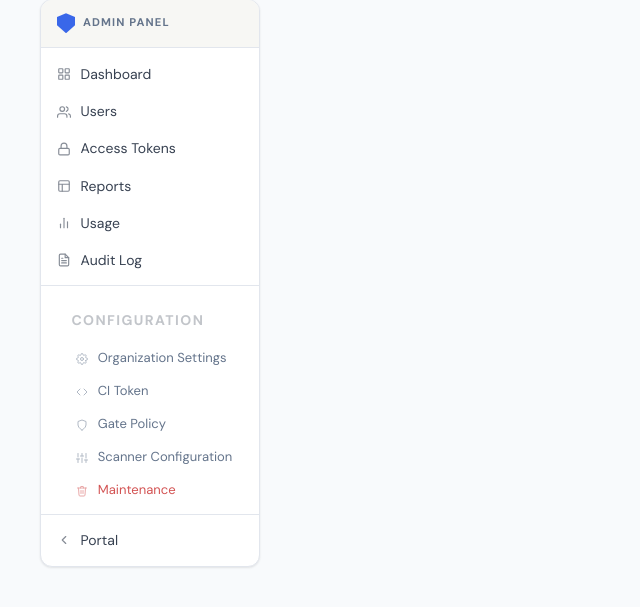
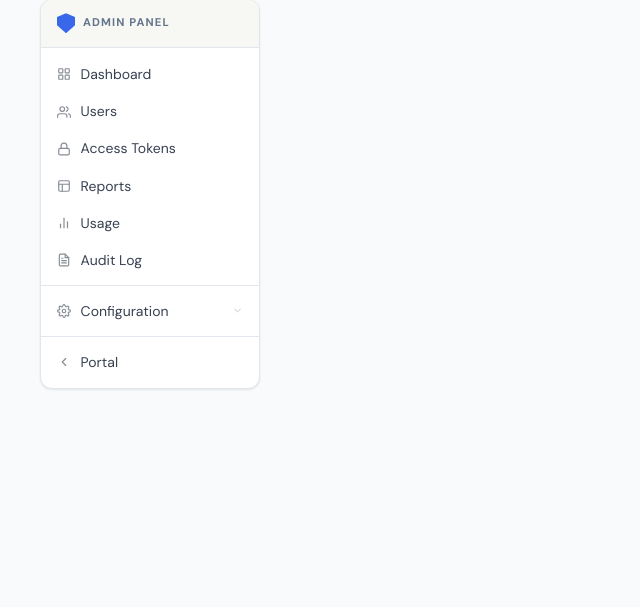
Before and after one commit to Phrase-Sandbox/davidayo-sec-scan-test, a Python web app: template src/security_scanner/tokens/templates/admin_base.html in a window 1280 px wide. Shown: the part 92-699 px from the top of the page, without its empty margins (0-640 px from the left). Run offline with Jinja, Linux system fonts and the light colour scheme; the template is opened without the code that fills it, so the values that code supplies are empty.

Commit message:
modified:   src/security_scanner/tokens/admin_panel.py

```diff
--- a/src/security_scanner/tokens/admin_panel.py
+++ b/src/security_scanner/tokens/admin_panel.py
@@ -48,6 +48,7 @@ from security_scanner.tokens.models import (
     OrgSettings,
     ScannerSettings,
     ScanRecord,
+    ScanStatus,
     User,
     UserRole,
 )
--- a/src/security_scanner/tokens/templates/admin_base.html
+++ b/src/security_scanner/tokens/templates/admin_base.html
@@ -57,27 +57,49 @@
   }
 
   .admin-sidebar-nav { padding: 0.5rem 0; }
-  .admin-sidebar-section {
-    padding: 0.6rem 0.9rem 0.2rem;
-    font-size: 0.62rem;
-    font-weight: 700;
-    text-transform: uppercase;
-    letter-spacing: 0.1em;
+
+  /* Collapsible nav group (Configuration) */
+  .nav-expand-row {
+    display: flex;
+    align-items: stretch;
+  }
+  .nav-expand-row > a {
+    flex: 1;
+    min-width: 0;
+  }
+  .nav-expand-btn {
+    width: 30px;
+    flex-shrink: 0;
+    background: none;
+    border: none;
+    cursor: pointer;
     color: var(--muted);
-    opacity: 0.55;
+    opacity: 0.45;
+    display: flex;
+    align-items: center;
+    justify-content: center;
+    padding: 0;
+    transition: opacity 0.1s, background 0.1s;
   }
-  .admin-sidebar-section a {
-    font-size: 0.62rem;
-    font-weight: 700;
-    text-transform: uppercase;
-    letter-spacing: 0.1em;
-    color: var(--muted);
-    opacity: 0.55;
-    padding: 0;
-    background: none !important;
+  .nav-expand-btn:hover { opacity: 0.9; background: var(--bg-inset); }
+  .nav-expand-btn svg { transition: transform 0.18s ease; }
+  .nav-expand-open .nav-expand-btn svg { transform: rotate(180deg); }
+  .nav-expand-body { display: none; }
+  .nav-expand-open .nav-expand-body { display: block; }
+  /* Parent tinted when on a config sub-page (not hub itself) */
+  .nav-expand-open .nav-expand-row > a.config-parent {
+    color: var(--accent);
+    opacity: 0.8;
   }
-  .admin-sidebar-section a:hover { opacity: 0.85; }
-  .admin-sidebar-section a::before { display: none !important; }
+  .nav-expand-open .nav-expand-row > a.config-parent::before {
+    content: '';
+    position: absolute;
+    left: 0; top: 0; bottom: 0;
+    width: 3px;
+    background: var(--accent);
+    border-radius: 0 2px 2px 0;
+    opacity: 0.4;
+  }
 
   .admin-sidebar a {
     display: flex;
@@ -261,12 +283,28 @@
 
       <hr>
 
-      {# Configuration group #}
-      <div class="admin-sidebar-section">
-        <a href="/admin/configuration">Configuration</a>
+      {# Configuration — collapsible top-level nav item #}
+      {% set config_open = cp.startswith('/admin/configuration') %}
+      <div class="nav-expand {{ 'nav-expand-open' if config_open else '' }}" id="config-nav">
+        <div class="nav-expand-row">
+          <a href="/admin/configuration"
+             class="{{ 'active' if cp == '/admin/configuration' else ('config-parent' if config_open else '') }}">
+            <svg width="14" height="14" viewBox="0 0 24 24" fill="none"
+                 stroke="currentColor" stroke-width="2" stroke-linecap="round" stroke-linejoin="round">
+              <circle cx="12" cy="12" r="3"/>
+              <path d="M19.4 15a1.65 1.65 0 0 0 .33 1.82l.06.06a2 2 0 0 1-2.83 2.83l-.06-.06a1.65 1.65 0 0 0-1.82-.33 1.65 1.65 0 0 0-1 1.51V21a2 2 0 0 1-4 0v-.09A1.65 1.65 0 0 0 9 19.4a1.65 1.65 0 0 0-1.82.33l-.06.06a2 2 0 0 1-2.83-2.83l.06-.06A1.65 1.65 0 0 0 4.68 15a1.65 1.65 0 0 0-1.51-1H3a2 2 0 0 1 0-4h.09A1.65 1.65 0 0 0 4.6 9a1.65 1.65 0 0 0-.33-1.82l-.06-.06a2 2 0 0 1 2.83-2.83l.06.06A1.65 1.65 0 0 0 9 4.68a1.65 1.65 0 0 0 1-1.51V3a2 2 0 0 1 4 0v.09a1.65 1.65 0 0 0 1 1.51 1.65 1.65 0 0 0 1.82-.33l.06-.06a2 2 0 0 1 2.83 2.83l-.06.06A1.65 1.65 0 0 0 19.4 9a1.65 1.65 0 0 0 1.51 1H21a2 2 0 0 1 0 4h-.09a1.65 1.65 0 0 0-1.51 1z"/>
+            </svg>
+            Configuration
+          </a>
+          <button class="nav-expand-btn" type="button" onclick="toggleConfigNav()" aria-label="Toggle Configuration menu">
+            <svg width="11" height="11" viewBox="0 0 24 24" fill="none"
+                 stroke="currentColor" stroke-width="2.5" stroke-linecap="round" stroke-linejoin="round">
+              <polyline points="6 9 12 15 18 9"/>
+            </svg>
+          </button>
         </div>
+        <div class="nav-expand-body">
 
-      {# Org Settings sub-link #}
           <a href="/admin/configuration/org-settings" class="sub-link
              {{ 'active' if cp == '/admin/configuration/org-settings' else '' }}">
             <svg width="12" height="12" viewBox="0 0 24 24" fill="none"
@@ -277,7 +315,6 @@
             Organization Settings
           </a>
 
-      {# CI Token sub-link #}
           <a href="/admin/configuration/ci-token" class="sub-link
              {{ 'active' if cp.startswith('/admin/configuration/ci-token') else '' }}">
             <svg width="12" height="12" viewBox="0 0 24 24" fill="none"
@@ -288,7 +325,6 @@
             CI Token
           </a>
 
-      {# Gate Policy sub-link #}
           <a href="/admin/configuration/gate-policy" class="sub-link
              {{ 'active' if cp == '/admin/configuration/gate-policy' else '' }}">
             <svg width="12" height="12" viewBox="0 0 24 24" fill="none"
@@ -298,7 +334,6 @@
             Gate Policy
           </a>
 
-      {# Scanner Configuration sub-link #}
           <a href="/admin/configuration/scanner" class="sub-link
              {{ 'active' if cp == '/admin/configuration/scanner' else '' }}">
             <svg width="12" height="12" viewBox="0 0 24 24" fill="none"
@@ -316,7 +351,6 @@
             Scanner Configuration
           </a>
 
-      {# Maintenance sub-link #}
           <a href="/admin/configuration/maintenance" class="sub-link sub-danger
              {{ 'active' if cp == '/admin/configuration/maintenance' else '' }}">
             <svg width="12" height="12" viewBox="0 0 24 24" fill="none"
@@ -328,6 +362,9 @@
             </svg>
             Maintenance
           </a>
+
+        </div>
+      </div>
 
       <hr>
 
@@ -342,6 +379,11 @@
 
       </div>{# /admin-sidebar-nav #}
     </nav>
+    <script>
+    function toggleConfigNav() {
+      document.getElementById('config-nav')?.classList.toggle('nav-expand-open');
+    }
+    </script>
 
     {# ── Page content ── #}
     <div class="admin-main">
```
Lines whose indentation alone changed are shown as unchanged.
